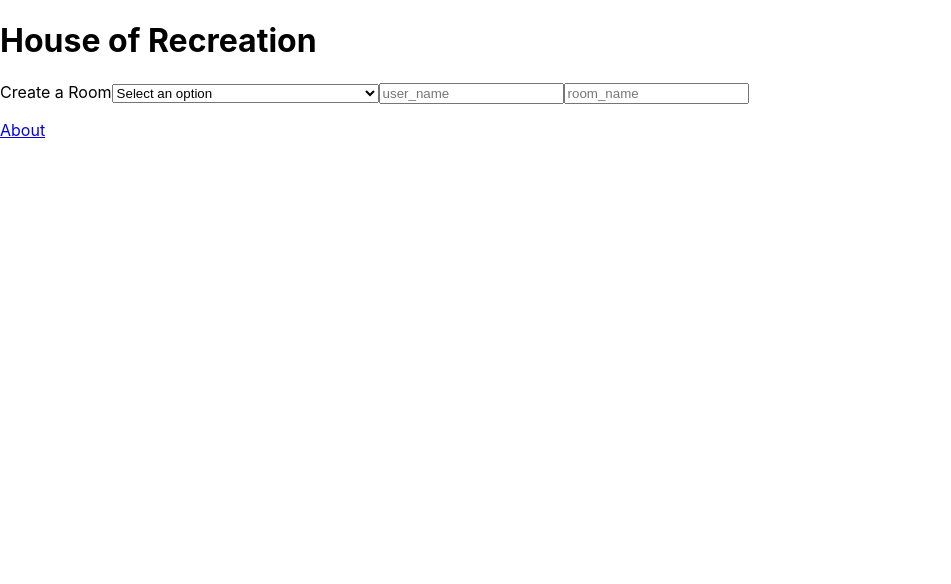
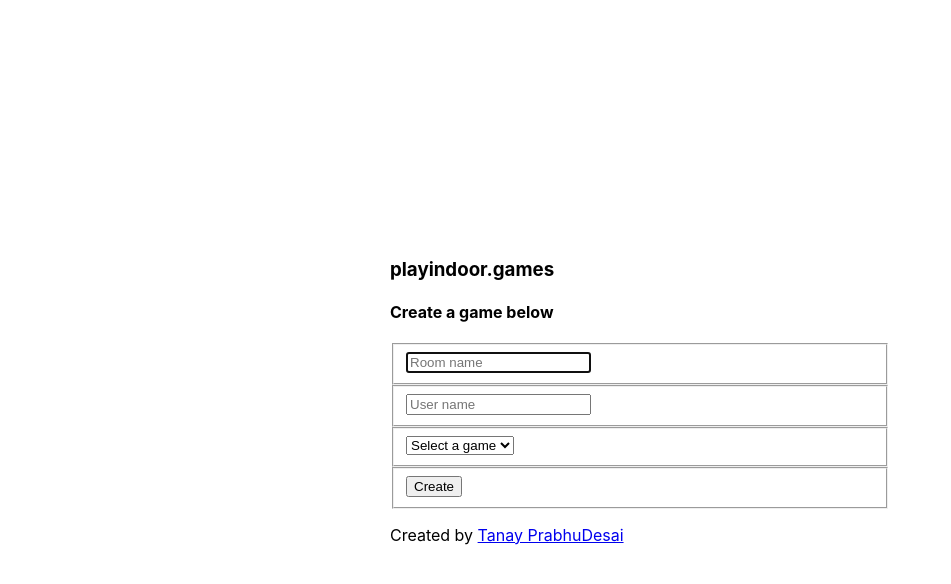
Before and after one commit to tanayseven/house-of-recreation, a React (Create React App) app: page /#/ in a window 1280 px wide. Shown: the top 584 px of the page, without its empty margins (0-951 px from the left). Built offline with nearby package versions, Linux system fonts and the light colour scheme.

Commit message:
Add fancier login form

```diff
--- a/package.json
+++ b/package.json
@@ -12,6 +12,7 @@
     "@types/react": "^16.9.36",
     "@types/react-dom": "^16.9.8",
     "@types/react-router-dom": "^5.1.5",
+    "@types/styled-components": "^5.1.5",
     "@typescript-eslint/eslint-plugin": "^3.4.0",
     "@typescript-eslint/parser": "^3.4.0",
     "bugout": "0.0.10",
--- a/src/App.tsx
+++ b/src/App.tsx
@@ -5,11 +5,25 @@ import About from './About'
 import { AnonymousUser, User, UserContext } from './User'
 import { TicTacToeScreen } from './TicTacToe/Screen'
 import { AdvancedTicTacToeScreen } from './AdvancedTicTacToe/Screen'
+import { createGlobalStyle } from 'styled-components'
+
+const GlobalStyle = createGlobalStyle`
+    body, html {
+        height: 100%;
+        margin: 0;
+    }
+    #root {
+        height: 100%;
+        margin: 0;
+        padding: 0;
+    }
+`
 
 function App(): JSX.Element {
     const [userContext] = useState<User>(new AnonymousUser())
     return (
         <HashRouter>
+            <GlobalStyle />
             <UserContext.Provider value={userContext}>
                 <Route exact path="/">
                     <Home />
@@ -33,4 +47,4 @@ interface State {
     roomName: string
 }
 
-export default App
+export { App }
--- a/src/Home.tsx
+++ b/src/Home.tsx
@@ -1,5 +1,21 @@
 import React from 'react'
-import { useHistory, Link } from 'react-router-dom'
+import { useHistory } from 'react-router-dom'
+import styled from 'styled-components'
+
+const MainContainer = styled.div`
+    display: flex;
+    align-items: center;
+    justify-content: center;
+    width: 100%;
+    min-height: 100%;
+`
+
+const LoginContainer = styled.div`
+    width: 80%;
+    max-width: 500px;
+`
+
+const TextInput = styled.fieldset``
 
 function Home(): JSX.Element {
     const history = useHistory()
@@ -11,22 +27,37 @@ function Home(): JSX.Element {
     }
 
     return (
-        <div>
-            <h1>House of Recreation</h1>
-            <div>
-                <label htmlFor="room-type">Create a Room</label>
-                <select name="room-types" id="room-type" onChange={roomSelect}>
-                    <option value="">Select an option</option>
-                    <option value="tic-tac-toe">Tic Tac Toe</option>
-                    <option value="advanced-tic-tac-toe">Advanced Tic Tac Toe (Work in Progress)</option>
-                </select>
-                <input type="text" placeholder="user_name" />
-                <input type="text" placeholder="room_name" />
-                <p>
-                    <Link to="/about">About</Link>
-                </p>
-            </div>
-        </div>
+        <MainContainer>
+            <LoginContainer>
+                <form id="contact" action="" method="post">
+                    <h3>playindoor.games</h3>
+                    <h4>Create a game below</h4>
+                    <fieldset>
+                        <input placeholder="Room name" type="text" tabIndex={1} required autoFocus />
+                    </fieldset>
+                    <fieldset>
+                        <input placeholder="User name" type="text" tabIndex={2} required />
+                    </fieldset>
+                    <fieldset>
+                        <select onChange={roomSelect}>
+                            <option>Select a game</option>
+                            <option value="tic-tac-toe">Tic Tic Toe</option>
+                        </select>
+                    </fieldset>
+                    <fieldset>
+                        <button name="submit" type="submit" id="contact-submit" data-submit="...Sending">
+                            Create
+                        </button>
+                    </fieldset>
+                    <p className="copyright">
+                        Created by{' '}
+                        <a href="https://tanayseven.com" target="_blank" rel="noreferrer" title="Colorlib">
+                            Tanay PrabhuDesai
+                        </a>
+                    </p>
+                </form>
+            </LoginContainer>
+        </MainContainer>
     )
 }
 
--- a/src/index.tsx
+++ b/src/index.tsx
@@ -1,7 +1,7 @@
 import React from 'react'
 import ReactDOM from 'react-dom'
 import './index.css'
-import App from './App'
+import { App } from './App'
 
 ReactDOM.render(
     <React.StrictMode>
```
Also changed, not shown: 1 other file (tests, documents, lock files or other folders).
